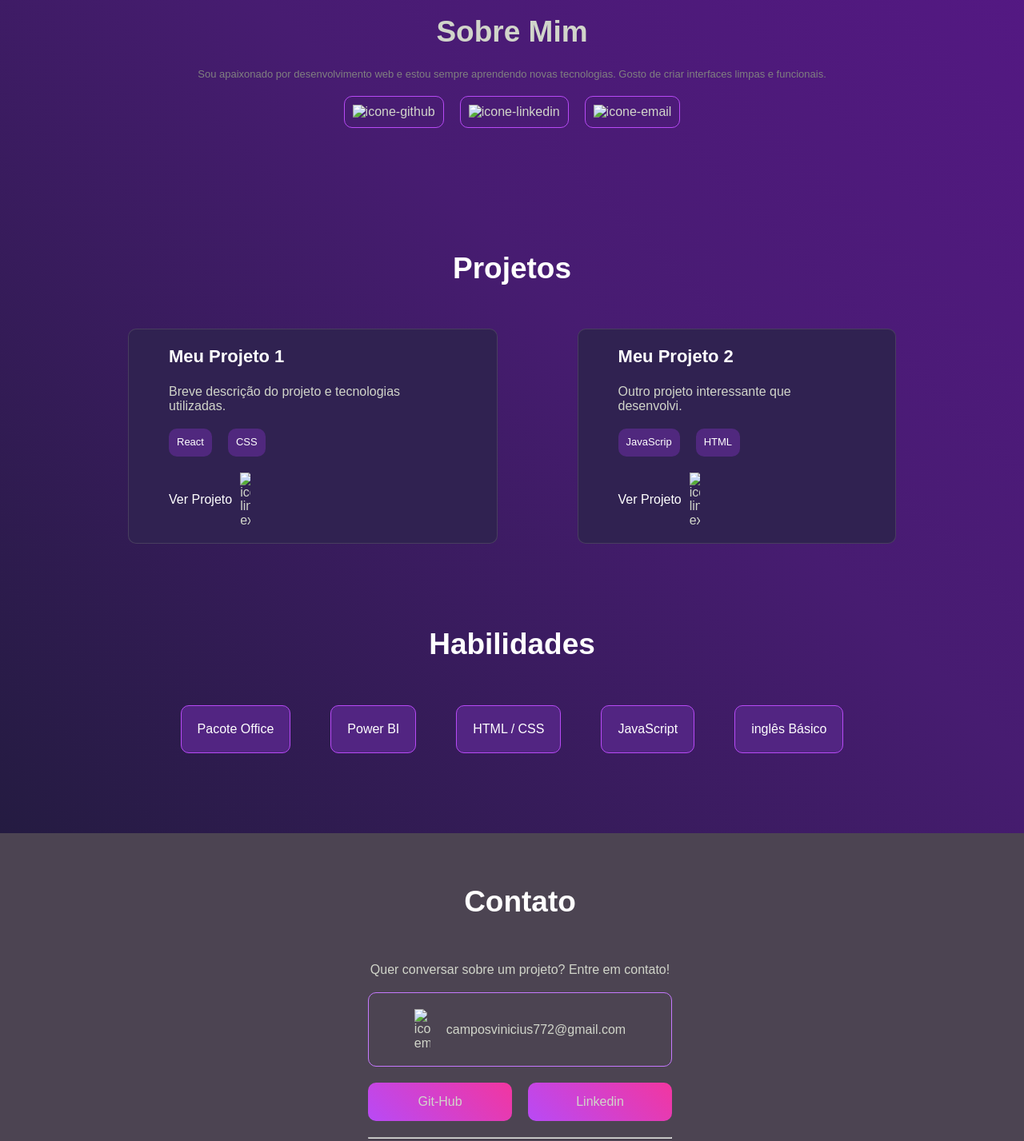
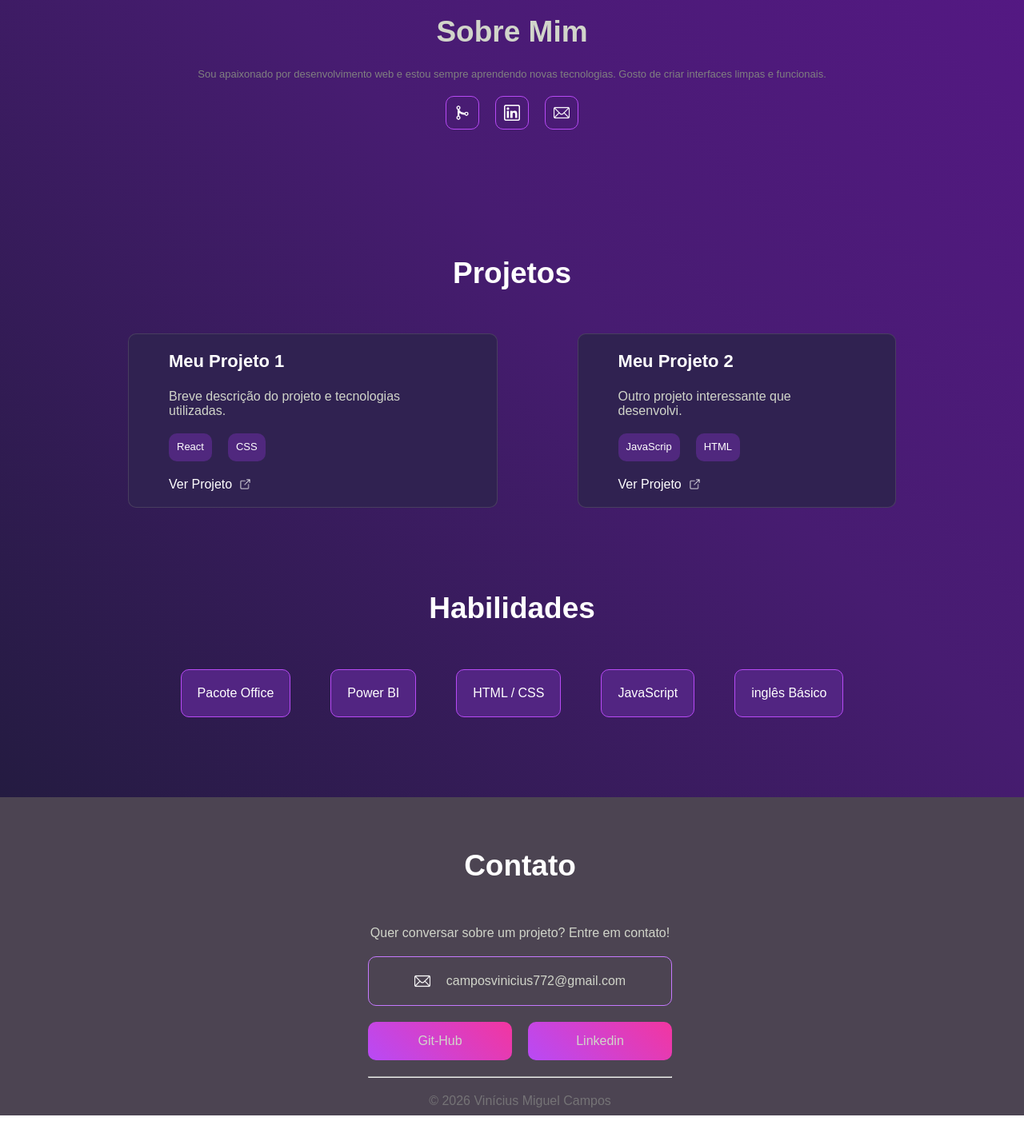
Before and after one commit to campos-vinicius/projeto-portifolio-vinicus, a plain HTML site: page index.html in a window 1280 px wide. Shown: the part 520-1947 px from the top of the page at 80% size. After the commit the page ends 1915 px from the top, so only its background shows below. Drawn offline with Linux system fonts and the light colour scheme; files whose address does not match are found by name.

Commit message:
Update index.html

```diff
--- a/index.html
+++ b/index.html
@@ -92,13 +92,13 @@
             <a href="#"
               ><img
                 class="sobre-mim-icones-inativo icones borda"
-                src="iconesDaPagina/icone-git-hub.png"
+                src="icone-git-hub.png"
                 alt="icone-github"
             /></a>
             <a href="https://www.linkedin.com/feed/"
               ><img
                 class="sobre-mim-icones-inativo icones borda"
-                src="iconesDaPagina/linkedin.png"
+                src="linkedin.png"
                 alt="icone-linkedin"
             /></a>
             <a
@@ -106,7 +106,7 @@
               href="https://mail.google.com/mail/?view=cm&fs=1&to=camposvinicius772@gmail.com"
               ><img
                 class="sobre-mim-icones-inativo icones borda"
-                src="iconesDaPagina/mail.png"
+                src="mail.png"
                 alt="icone-email"
             /></a>
           </div>
@@ -127,7 +127,7 @@
                 <a class="font-white" href="#">Ver Projeto</a
                 ><img
                   class="icone-link-externo"
-                  src="iconesDaPagina/link.png"
+                  src="link.png"
                   alt="icone-link-externo"
                 />
               </div>
@@ -143,7 +143,7 @@
                 <a class="font-white" href="#">Ver Projeto</a
                 ><img
                   class="icone-link-externo"
-                  src="iconesDaPagina/link.png"
+                  src="link.png"
                   alt="icone-link-externo"
                 />
               </div>
@@ -173,7 +173,7 @@
           <div class="caixa-contato-footer borda">
             <img
               class="icones"
-              src="iconesDaPagina/mail.png"
+              src="mail.png"
               alt="icone-email"
             />
             <a
@@ -193,7 +193,7 @@
     </footer>
 
     <button class="pageUp borda">
-      <img src="iconesDaPagina/icone-page-up.png" alt="icone-page-up" />
+      <img src="icone-page-up.png" alt="icone-page-up" />
     </button>
 
     <script src="script.js"></script>
```
